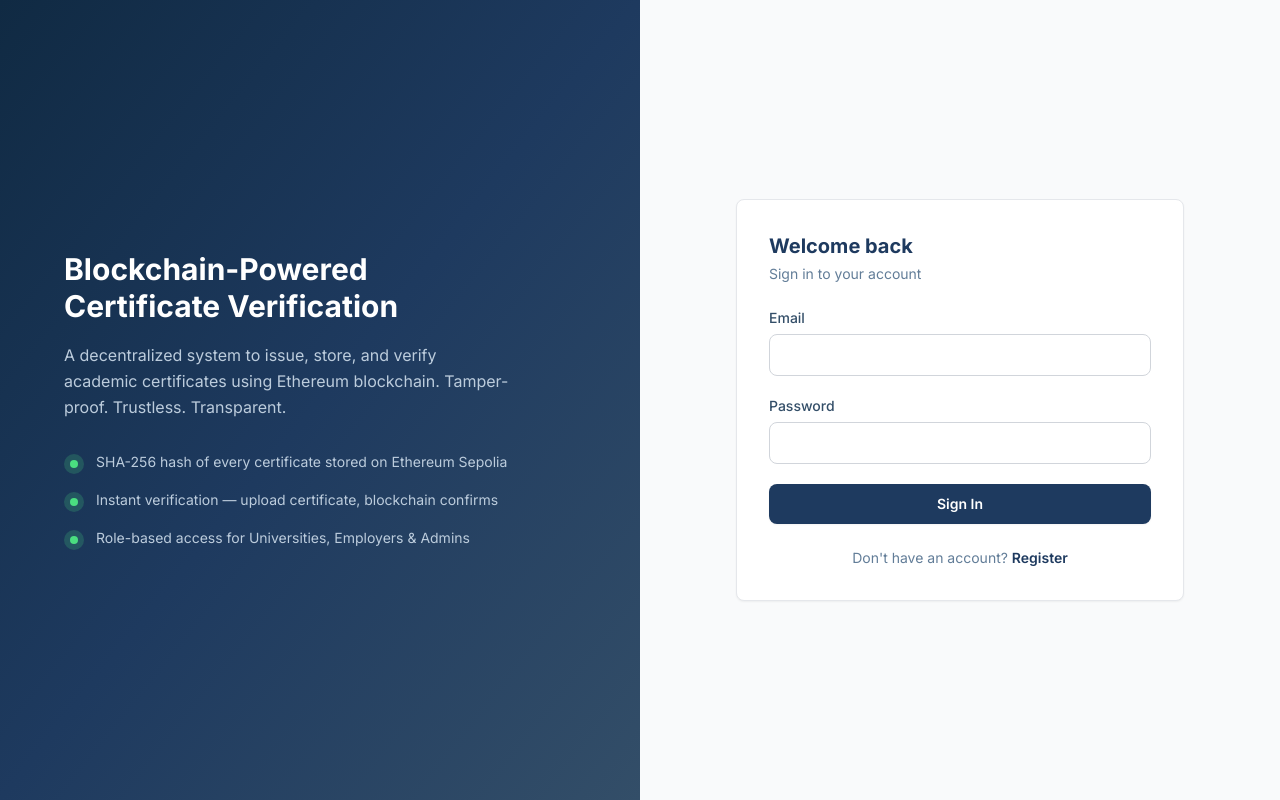
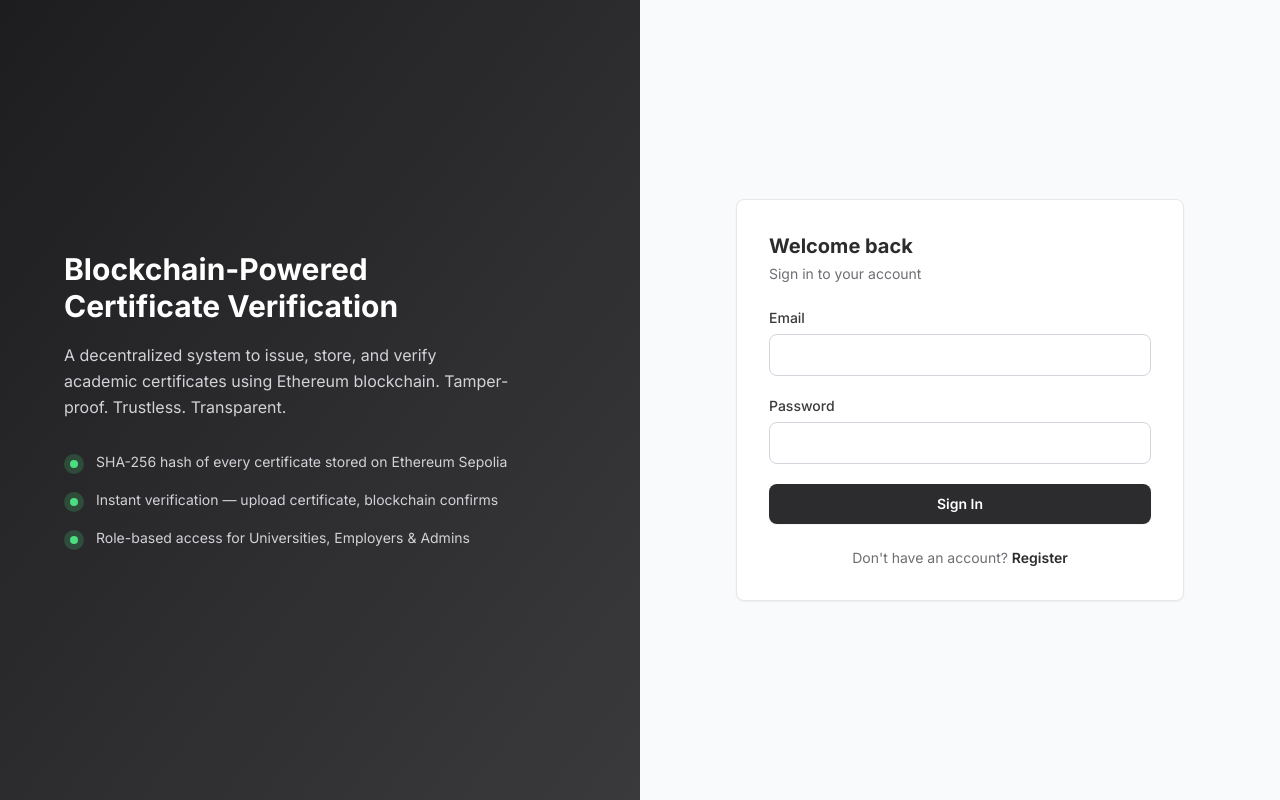
Before and after one commit to OMCHOKSI108/Trustlayer-decentralized-application-for-certificate-Verification-System, a React (Vite) app in the folder client/: page /login in a window 1280 px wide. Built offline with nearby package versions, Linux system fonts and the light colour scheme; no server answers.

Commit message:
Client config: Add Vite, PostCSS, Tailwind, and Vercel configs

```diff
--- a/client/tailwind.config.js
+++ b/client/tailwind.config.js
@@ -1,25 +1,38 @@
 /** @type {import('tailwindcss').Config} */
 export default {
+  darkMode: 'class',
   content: ["./index.html", "./src/**/*.{js,ts,jsx,tsx}"],
   theme: {
     extend: {
       fontFamily: {
-        sans: ['"Inter"', '-apple-system', 'BlinkMacSystemFont', '"Segoe UI"', 'Roboto', '"Helvetica Neue"', 'Arial', 'sans-serif'],
+        sans: ['-apple-system', 'BlinkMacSystemFont', '"SF Pro Text"', '"SF Pro Display"', '"Inter"', '"Helvetica Neue"', 'Arial', 'sans-serif'],
       },
       colors: {
         navy: {
-          50: "#f0f4f8",
-          100: "#d9e2ec",
-          200: "#bcccdc",
-          300: "#9fb3c8",
-          400: "#829ab1",
-          500: "#627d98",
-          600: "#486581",
-          700: "#334e68",
-          800: "#1e3a5f",
-          900: "#102a43",
+          50: "#f5f5f7",
+          100: "#e8e8ed",
+          200: "#d2d2d7",
+          300: "#a1a1a6",
+          400: "#86868b",
+          500: "#6e6e73",
+          600: "#48484a",
+          700: "#3a3a3c",
+          800: "#2c2c2e",
+          900: "#1d1d1f",
+          950: "#000000",
         },
+        apple: {
+          blue: "#0071e3",
+          "blue-hover": "#0077ED",
+          gray: "#86868b",
+          "dark-bg": "#1c1c1e",
+          "dark-card": "#2c2c2e",
+          "dark-border": "#38383a",
+        }
       },
+      borderRadius: {
+        'apple': '980px', // Apple's pill radius
+      }
     },
   },
   plugins: [],
```
